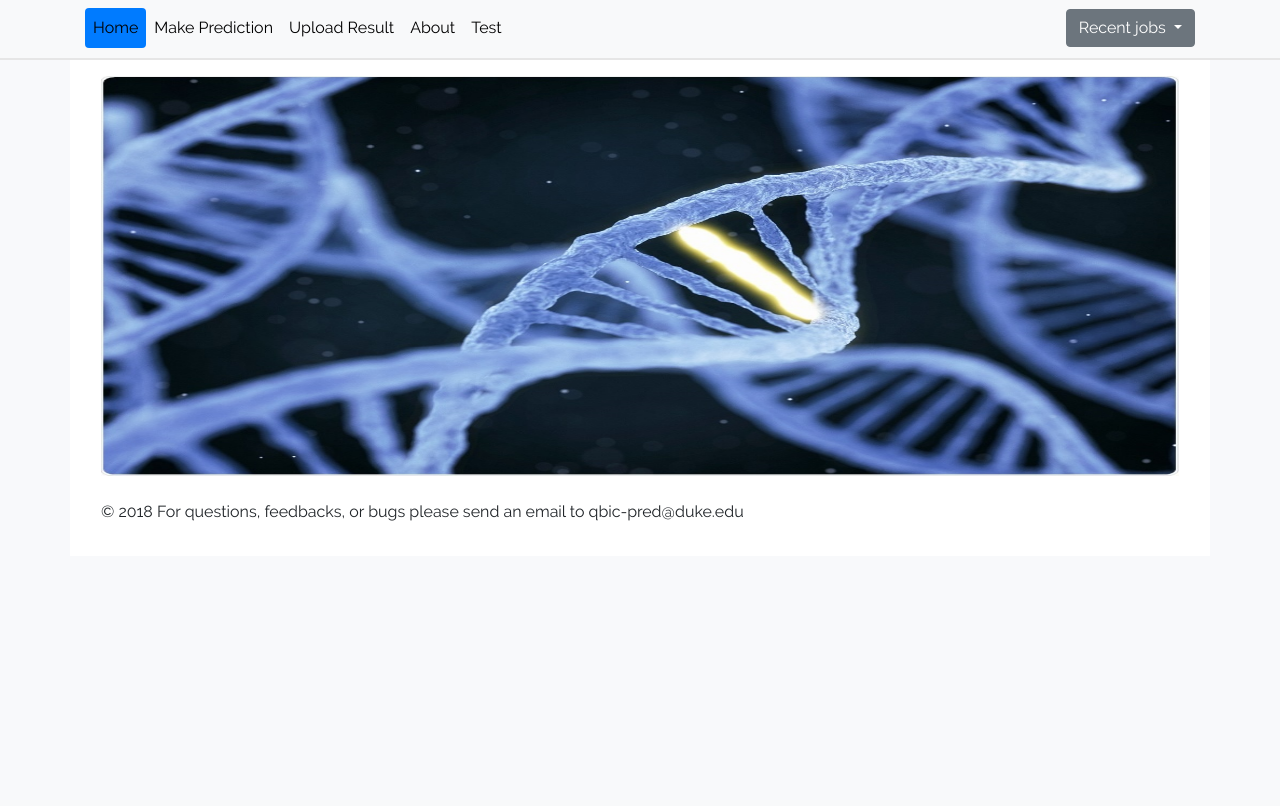
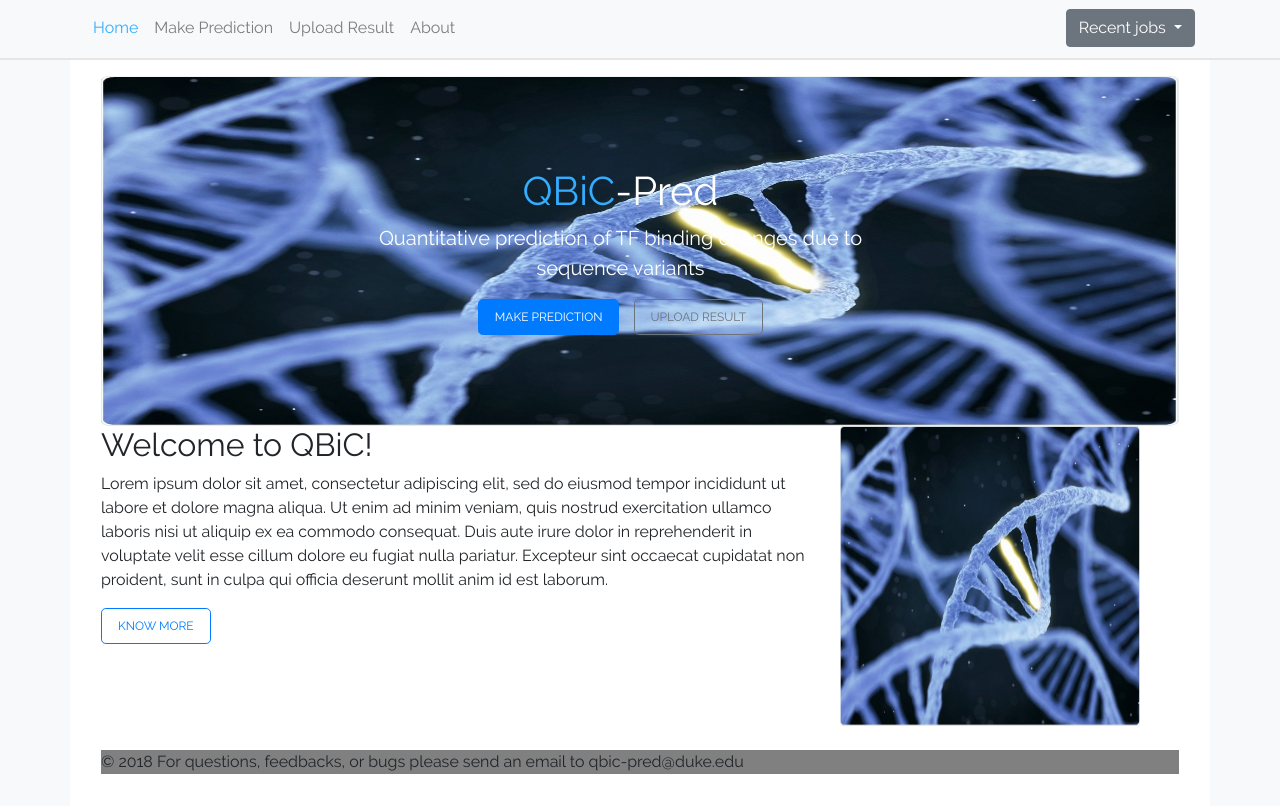
Before and after one commit to vincentiusmartin/QBiC-Pred, a Flask app: page / in a window 1280 px wide. Before the commit the page ends 521 px from the top, so only its background shows below. Run offline with Flask 2, Linux system fonts and the light colour scheme; data that the repository does not hold is empty; parts of the project's set-up code (start-up, migrations or seed data) failed here and were passed over; some libraries are stand-ins or nearby versions.

Commit message:
getting closer to the interface

```diff
--- a/website/app/static/css/base.css
+++ b/website/app/static/css/base.css
@@ -16,10 +16,12 @@ html,body {
     height: 100%;
 }
 
-
+.navbar-nav > .nav-item > a.active{
+  color:#33adff !important;
+}
 
 .navbar-nav > li > a {
-  color: black !important;
+  color: black;
 
 }
 
@@ -31,3 +33,7 @@ html,body {
 .qbic-body{
   background-color:white;
 }
+
+.footer{
+  background-color:gray;
+}
--- a/website/app/static/css/index.css
+++ b/website/app/static/css/index.css
@@ -1,4 +1,22 @@
 .slideshow-img{
     width:400px;
-    height:400px;
+    height:350px;
 }
+
+.blue-text{
+  color:#33adff;
+}
+
+.index-button-text{
+  font-size:12px;
+}
+
+#carousel-qbic-index .carousel-caption {
+    text-align: center;
+    left:25%;
+    max-width: 500px;
+      /*top: auto;*/
+    top: 50%;
+    transform: translateY(-50%);
+    bottom: initial;
+}
--- a/website/app/templates/base.html
+++ b/website/app/templates/base.html
@@ -24,7 +24,7 @@
     <div class="container qbic-body "> <!-- to make full width, just remove container inside-->
       <nav class="navbar fixed-top navbar-expand-sm bg-light navbar-light qbic-nav">
         <div class="container">
-          <ul class="navbar-nav nav-pills"> <!-- ml-auto  -->
+          <ul class="navbar-nav"> <!-- ml-auto  -->
             <li class="nav-item">
               <a class="nav-link" href="{{ url_for('index') }}" id="nav-1">Home</a>
             </li>
@@ -37,9 +37,9 @@
             <li class="nav-item">
               <a class="nav-link" href="{{ url_for('about') }}" id="nav-4">About</a>
             </li>
-            <li class="nav-item">
+            <!--<li class="nav-item">
               <a class="nav-link" href="{{ url_for('testing') }}" id="nav-5">Test</a>
-            </li>
+            </li>-->
           </ul>
           <ul class="navbar-nav ml-auto">
               <div class="dropdown">
--- a/website/app/templates/index.html
+++ b/website/app/templates/index.html
@@ -6,19 +6,38 @@
 <script src="{{ url_for('static', filename='js/index.js') }}"></script>
 
 <div class="modal-body">
-    <div id="carouselExampleSlidesOnly" class="carousel slide" data-ride="carousel">
-      <div class="carousel-inner">
-        <div class="carousel-item active">
-          <img class="d-block w-100 slideshow-img" src="/static/images/mut1.jpeg" alt="First slide">
-        </div>
-        <div class="carousel-item">
-          <img class="d-block w-100" src="..." alt="Second slide">
-        </div>
-        <div class="carousel-item">
-          <img class="d-block w-100" src="..." alt="Third slide">
-        </div>
+  <div id="carousel-qbic-index" class="carousel slide" data-ride="carousel">
+    <ol class="carousel-indicators">
+      <li data-target="#carousel-qbic-index" data-slide-to="0" class="active"></li>
+      <li data-target="#carousel-qbic-index" data-slide-to="1"></li>
+    </ol>
+    <div class="carousel-inner">
+      <div class="carousel-item active">
+        <img class="d-block w-100 slideshow-img" src="/static/images/mut1.jpeg">
+        <div class="carousel-caption">
+            <h1><span class="blue-text">QBiC</span>-Pred</h1>
+            <p class="lead">Quantitative prediction of TF binding changes due to sequence variants</p>
+            <a href="{{ url_for('makepred') }}" class="btn btn-lg btn-primary index-button-text">MAKE PREDICTION</a>
+            <a href="{{ url_for('upload_result') }}" class="btn btn-lg btn-outline-secondary index-button-text" style="margin-left:2%;">UPLOAD RESULT</a>
+        </div><!-- end carousel-caption -->
+      </div>
+      <div class="carousel-item slideshow-img">
+        <img class="d-block w-100 slideshow-img" src="/static/images/mut2.jpg">
       </div>
     </div>
+    <div class="row">
+      <div class="col-md-8">
+        <h2>Welcome to QBiC!</h2>
+        <p>
+          Lorem ipsum dolor sit amet, consectetur adipiscing elit, sed do eiusmod tempor incididunt ut labore et dolore magna aliqua. Ut enim ad minim veniam, quis nostrud exercitation ullamco laboris nisi ut aliquip ex ea commodo consequat. Duis aute irure dolor in reprehenderit in voluptate velit esse cillum dolore eu fugiat nulla pariatur. Excepteur sint occaecat cupidatat non proident, sunt in culpa qui officia deserunt mollit anim id est laborum.
+        </p>
+        <a href="{{ url_for('about') }}" class="btn btn-lg btn-outline-primary index-button-text">KNOW MORE</a>
+      </div>
+      <div class="col-md-4">
+        <img src="/static/images/mut1.jpeg" style="width:300px;height:300px;">
+      </div>
+    </div>
+  </div>
 
 <div id="testing"></div>
 <br />
```
Also changed, not shown: website/app/static/images/mut2.jpg (added).
